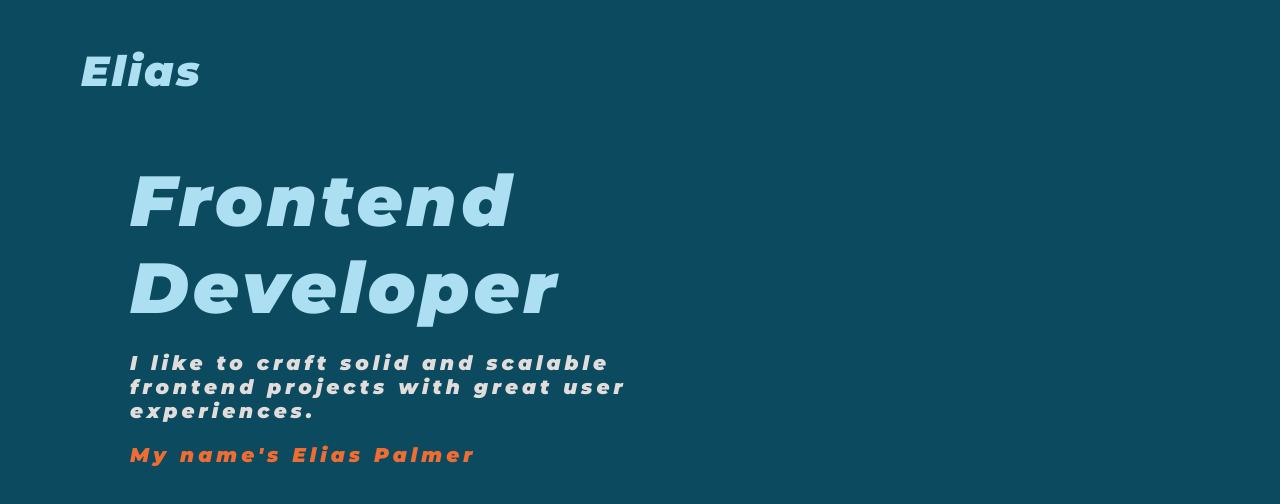
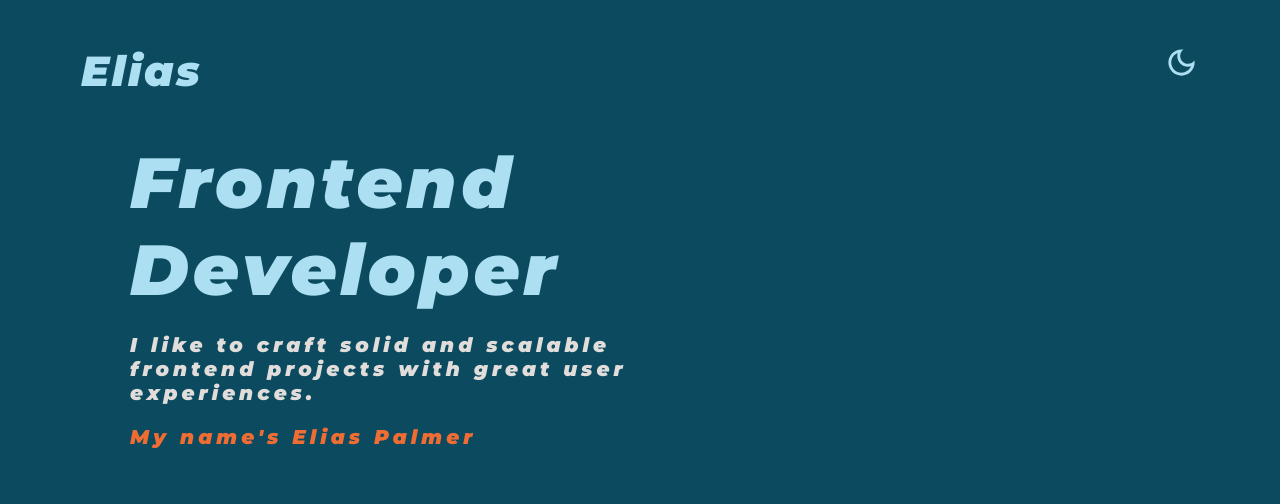
Before and after one commit to palmerelias/portfolio-oct-23, a React (Vite) app: page / in a window 1280 px wide. Shown: the top 504 px of the page. Built offline with nearby package versions, Linux system fonts and the light colour scheme.

Commit message:
added dark mode icon using material ui

```diff
--- a/package.json
+++ b/package.json
@@ -10,6 +10,10 @@
     "preview": "vite preview"
   },
   "dependencies": {
+    "@emotion/react": "^11.11.1",
+    "@emotion/styled": "^11.11.0",
+    "@mui/icons-material": "^5.14.14",
+    "@mui/material": "^5.14.14",
     "react": "^18.2.0",
     "react-dom": "^18.2.0"
   },
--- a/src/App.jsx
+++ b/src/App.jsx
@@ -1,14 +1,14 @@
 import { useState } from 'react'
 import "./styles.css"
-
+import DarkModeOutlinedIcon from '@mui/icons-material/DarkModeOutlined'
 
 function App() {
 
   return (
     <>
-      <div>
+      <div className='bar'>
         <h3 className='name'>Elias</h3>
-        <img />
+        <DarkModeOutlinedIcon className='dark-mode' fontSize='large'/>
       </div>
       <div>
         <h1 className='ocupation'>Frontend</h1>
--- a/src/styles.css
+++ b/src/styles.css
@@ -1,6 +1,11 @@
 body {
     background-color: #0C4A60;
     margin: 0px;
+}
+
+.bar {
+    display: flex;
+    justify-content: space-between;
 }
 
 .name {
@@ -10,6 +15,13 @@ body {
     font-family: 'Montserrat', sans-serif;
     font-size: 42px;
     letter-spacing: 2.5px;
+}
+
+.dark-mode {
+    color: #ABDFF1;
+    margin-top: 45px;
+    margin-right: 81px;
+    inherits: large;
 }
 
 .ocupation {
```
Also changed, not shown: 1 other file (tests, documents, lock files or other folders).
